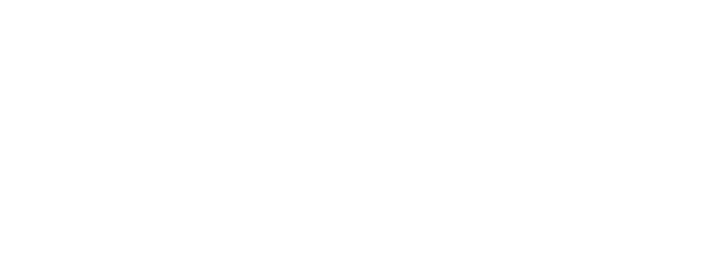
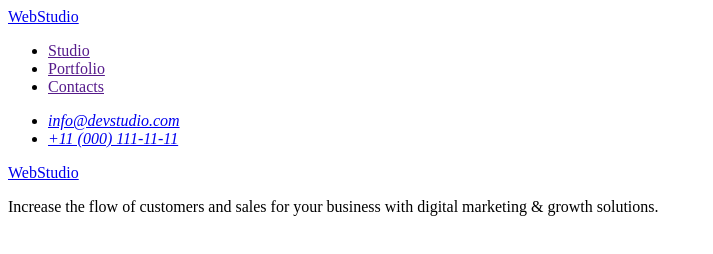
Before and after one commit to DianaMM5/goit-markup-hw-02, a plain HTML site: page portfolio.html in a window 1280 px wide. Shown: the whole page, without its empty margins (0-713 px from the left). Drawn offline with Linux system fonts and the light colour scheme.

Commit message:
modified portfolio.html

```diff
--- a/portfolio.html
+++ b/portfolio.html
@@ -7,5 +7,40 @@
     <link rel="stylesheet" href="./css/style.css" />
   </head>
 
-  <body></body>
+  <body>
+    <header>
+      <nav>
+        <a href="./index.html">WebStudio</a>
+
+        <ul>
+          <li><a href="" aria-label="Link to Studio">Studio</a></li>
+          <li><a href="" aria-label="Link to Portfolio">Portfolio</a></li>
+          <li><a href="" aria-label="Link to Contacts">Contacts</a></li>
+        </ul>
+      </nav>
+
+      <address>
+        <ul>
+          <li>
+            <a href="mailto:info@devstudio.com" aria-label="Link to e-mail"
+              >info@devstudio.com</a
+            >
+          </li>
+          <li>
+            <a href="tel:+110001111111" aria-label="Link to phone number"
+              >+11 (000) 111-11-11</a
+            >
+          </li>
+        </ul>
+      </address>
+    </header>
+    <main></main>
+    <footer>
+      <a href="./index.html">WebStudio</a>
+      <p>
+        Increase the flow of customers and sales for your business with digital
+        marketing & growth solutions.
+      </p>
+    </footer>
+  </body>
 </html>
```
